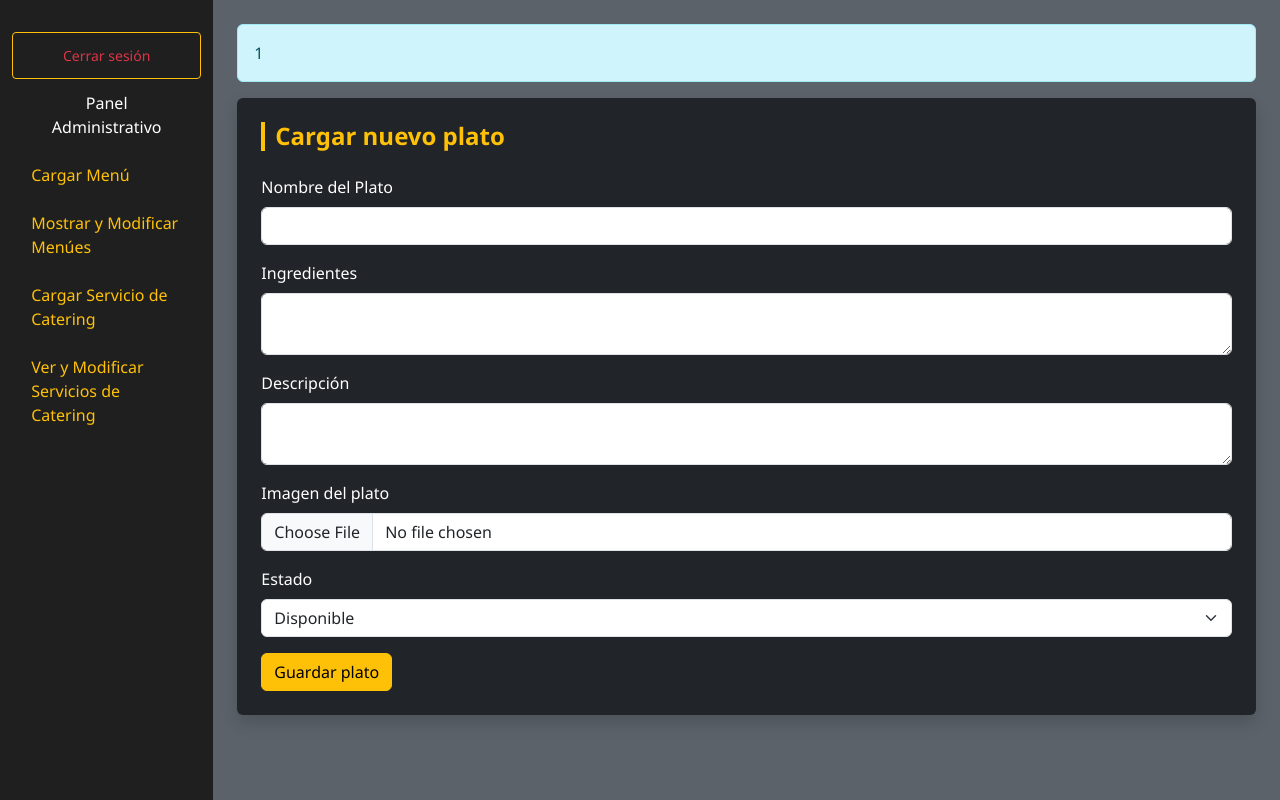
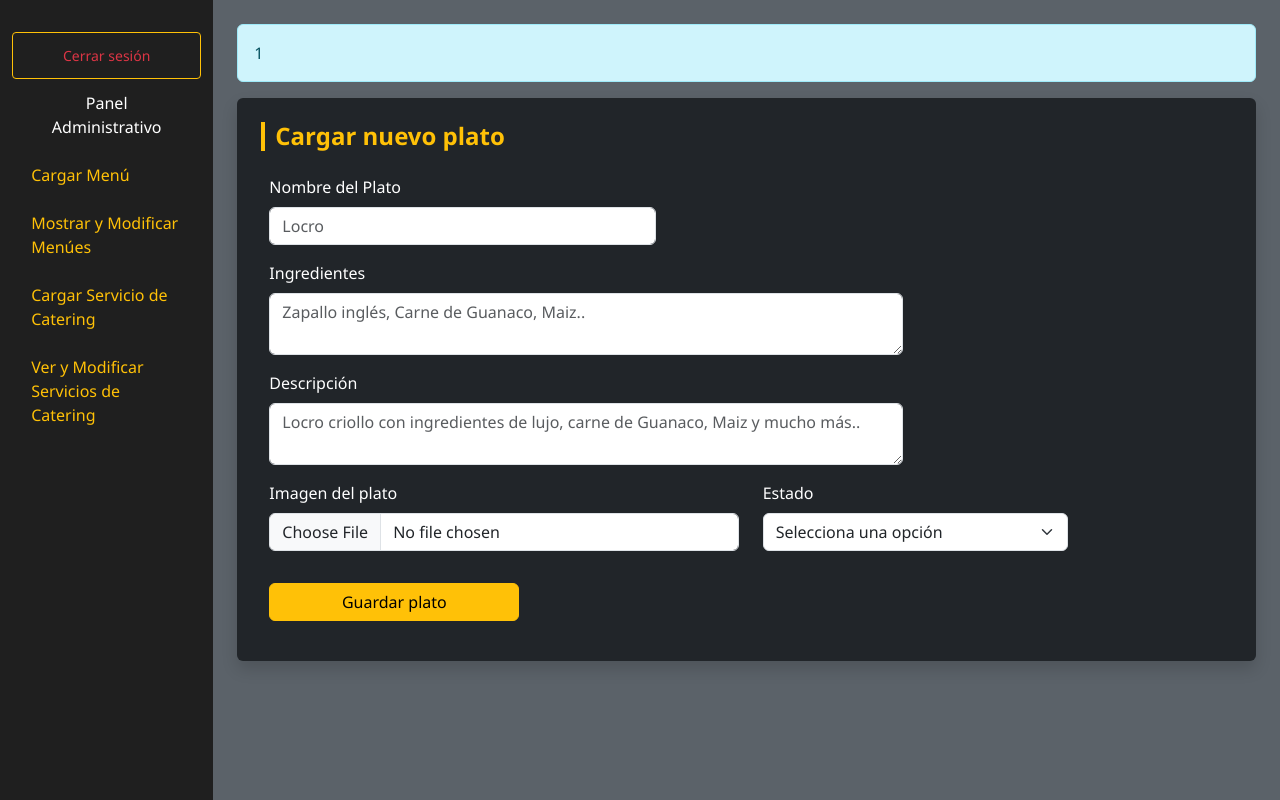
Before and after one commit to jahcr1/fattoInCasa, a PHP site: page /panel.php in a window 1280 px wide. Shown: the part 64-864 px from the top of the page. Run offline with PHP 8.4, Linux system fonts and the light colour scheme; the visitor is signed in with stand-in values (Sample User, id 1); some libraries are stand-ins or nearby versions.

Commit message:
UPD mejorando estilos de form cargar plato, registrar pedido y registros de pedidos

```diff
--- a/panel.php
+++ b/panel.php
@@ -102,36 +102,41 @@ unset($_SESSION['mensaje']);
                 <div class="card bg-dark border-0 shadow p-4 mb-4">
                   <h5 class="titulo-seccion">Cargar nuevo plato</h5>
                   <form action="./componentes/cargar_plato.php" method="POST" enctype="multipart/form-data">
-
-                    <div class="mb-3">
+                    <div class="row ps-2">
+                      <div class="mb-3 col-xl-5 col-lg-5 col-md-6 col-sm-8">
                         <label class="form-label text-white">Nombre del Plato</label>
-                      <input type="text" name="nombre" class="form-control" required>
+                        <input type="text" name="nombre" class="form-control" placeholder="Locro" required>
                       </div>
 
-                    <div class="mb-3">
+                      <div class="mb-3 col-xl-8 col-lg-8 col-md-8 col-sm-10">
                         <label class="form-label text-white">Ingredientes</label>
-                      <textarea name="ingredientes" class="form-control" required></textarea>
+                        <textarea name="ingredientes" class="form-control" placeholder="Zapallo inglés, Carne de Guanaco, Maiz.." required></textarea>
                       </div>
 
-                    <div class="mb-3">
+                      <div class="mb-3 col-xl-8 col-lg-8 col-md-8 col-sm-10">
                         <label class="form-label text-white">Descripción</label>
-                      <textarea name="descripcion" class="form-control"></textarea>
+                        <textarea name="descripcion" class="form-control" placeholder="Locro criollo con ingredientes de lujo, carne de Guanaco, Maiz y mucho más.."></textarea>
                       </div>
 
-                    <div class="mb-3">
+                      <div class="mb-3 col-xl-6 col-lg-6 col-md-8 col-sm-10">
                         <label class="form-label text-white">Imagen del plato</label>
                         <input type="file" name="imagen" class="form-control" accept="image/*" required>
                       </div>
 
-                    <div class="mb-3">
+                      <div class="mb-3 col-xl-4 col-lg-4 col-md-6 col-sm-8">
                         <label class="form-label text-white">Estado</label>
                         <select name="estado" class="form-select">
-                        <option value="Disponible" selected>Disponible</option>
+                          <option value="" disabled selected>Selecciona una opción</option>
+                          <option value="Disponible">Disponible</option>
                           <option value="No disponible">No disponible</option>
                         </select>
                       </div>
 
-                    <button type="submit" class="btn btn-warning">Guardar plato</button>
+                      <div class="mt-3 mb-3">
+                        <button type="submit" class="btn btn-warning" style="min-width: 250px;">Guardar plato</button>
+                      </div>
+
+                    </div>
                   </form>
                 </div>
 
@@ -286,12 +291,12 @@ unset($_SESSION['mensaje']);
                 <div class="card bg-dark border-0 shadow p-4 mb-4">
                   <h5 class="titulo-seccion">Registrar Pedido - Servicio</h5>
                   <form action="./componentes/cargar_pedido.php" method="POST">
-                    <div class="row g-3">
-                      <div class="col-md-6">
+                    <div class="row g-3 justify-content-between">
+                      <div class="col-md-3">
                         <label class="form-label text-white">Nombre del Cliente</label>
                         <input type="text" name="nombre" class="form-control" placeholder="Nombre" required>
                       </div>
-                      <div class="col-md-6">
+                      <div class="col-md-3">
                         <label class="form-label text-white">Apellido del Cliente</label>
                         <input type="text" name="apellido" class="form-control" placeholder="Apellido" required>
                       </div>
@@ -299,7 +304,7 @@ unset($_SESSION['mensaje']);
                         <label class="form-label text-white">Correo del Cliente</label>
                         <input type="email" name="email" class="form-control" placeholder="Correo electrónico" required>
                       </div>
-                      <div class="col-md-6">
+                      <div class="col-md-4">
                         <label class="form-label text-white">Teléfono de Contacto</label>
                         <input type="tel" name="telefono" class="form-control" placeholder="Teléfono" required>
                       </div>
@@ -315,11 +320,11 @@ unset($_SESSION['mensaje']);
                         <label class="form-label text-white">Fecha del Evento</label>
                         <input type="date" name="fecha" class="form-control" required>
                       </div>
-                      <div class="col-md-6">
+                      <div class="col-md-3">
                         <label class="form-label text-white">Horario del Evento</label>
                         <input type="time" name="horario" class="form-control" required>
                       </div>
-                      <div class="col-md-6">
+                      <div class="col-md-3">
                         <label class="form-label text-white">Tipo de Evento</label>
                         <select name="tipo_servicio" class="form-select" required>
                           <option value="">Tipo de Servicio</option>
@@ -332,8 +337,8 @@ unset($_SESSION['mensaje']);
                         <label class="form-label text-white">Detalles del Menú y cantidades</label>
                         <textarea name="detalle_menues" class="form-control" rows="2" placeholder="Menúes y cantidades" required></textarea>
                       </div>
-                      <div class="col-12">
-                        <button type="submit" class="btn btn-warning">Registrar Pedido</button>
+                      <div class="col-12 mt-4">
+                        <button type="submit" class="btn btn-warning" style="min-width: 250px;">Registrar Pedido</button>
                       </div>
                     </div>
                   </form>
@@ -397,16 +402,16 @@ unset($_SESSION['mensaje']);
                   <h5 class="titulo-seccion">Registro de Servicios de Catering</h5>
                   <div class="mb-4">
                     <form action="componentes/filtrar_pedidos.php" method="POST" class="row g-3">
-                      <div class="col-md-6">
+                      <div class="col-12 col-xl-6 col-lg-6 col-md-6 col-sm-10">
                         <select class="form-select" name="estado" required>
-                          <option value="" disabled selected>Seleccione estado</option>
+                          <option value="" disabled selected>Seleccione un estado</option>
                           <option value="pendiente">Pendiente</option>
                           <option value="confirmado">Confirmado</option>
                           <option value="rechazado">Rechazado</option>
                         </select>
                       </div>
-                      <div class="col-md-6">
-                        <button type="submit" class="btn btn-warning w-100">Filtrar Pedidos</button>
+                      <div class="col-6">
+                        <button type="submit" class="btn btn-warning" style="min-width: 200px;">Filtrar Pedidos</button>
                       </div>
                     </form>
                   </div>
```
Lines whose indentation alone changed are shown as unchanged.
